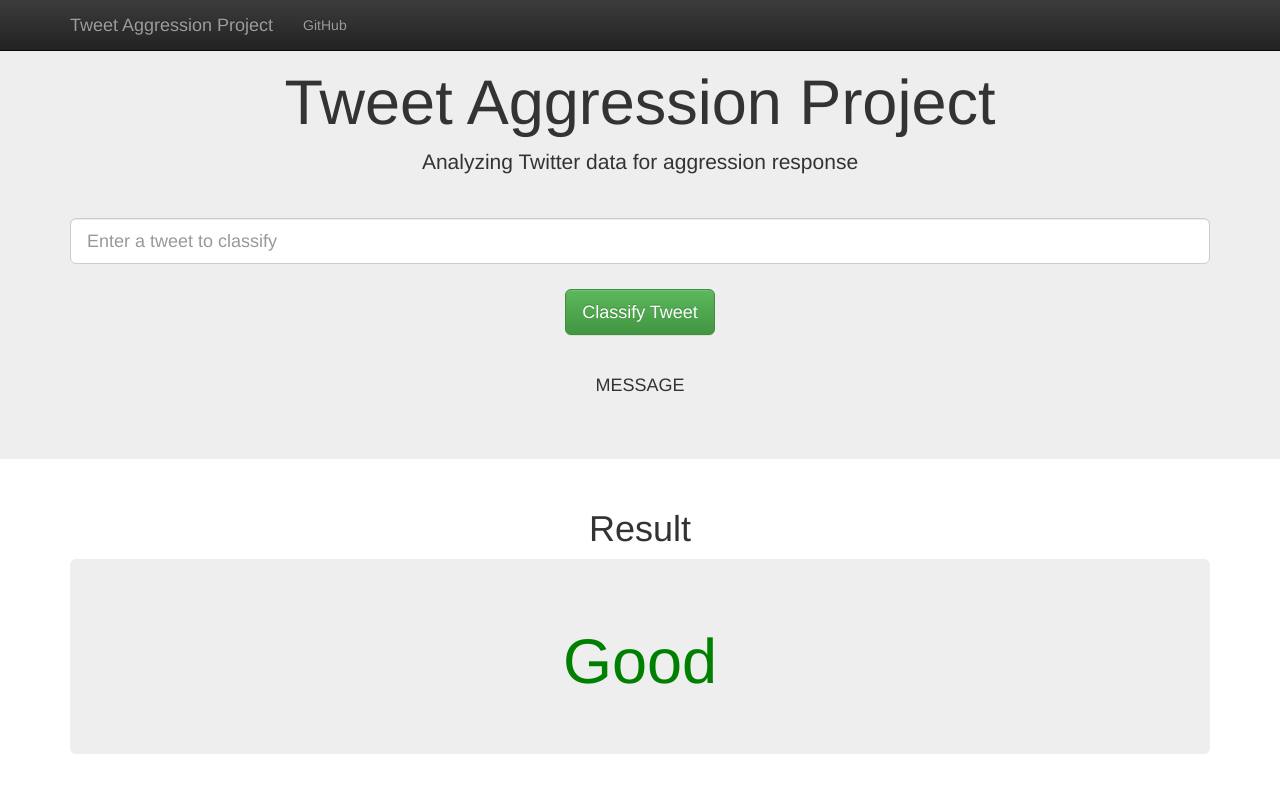
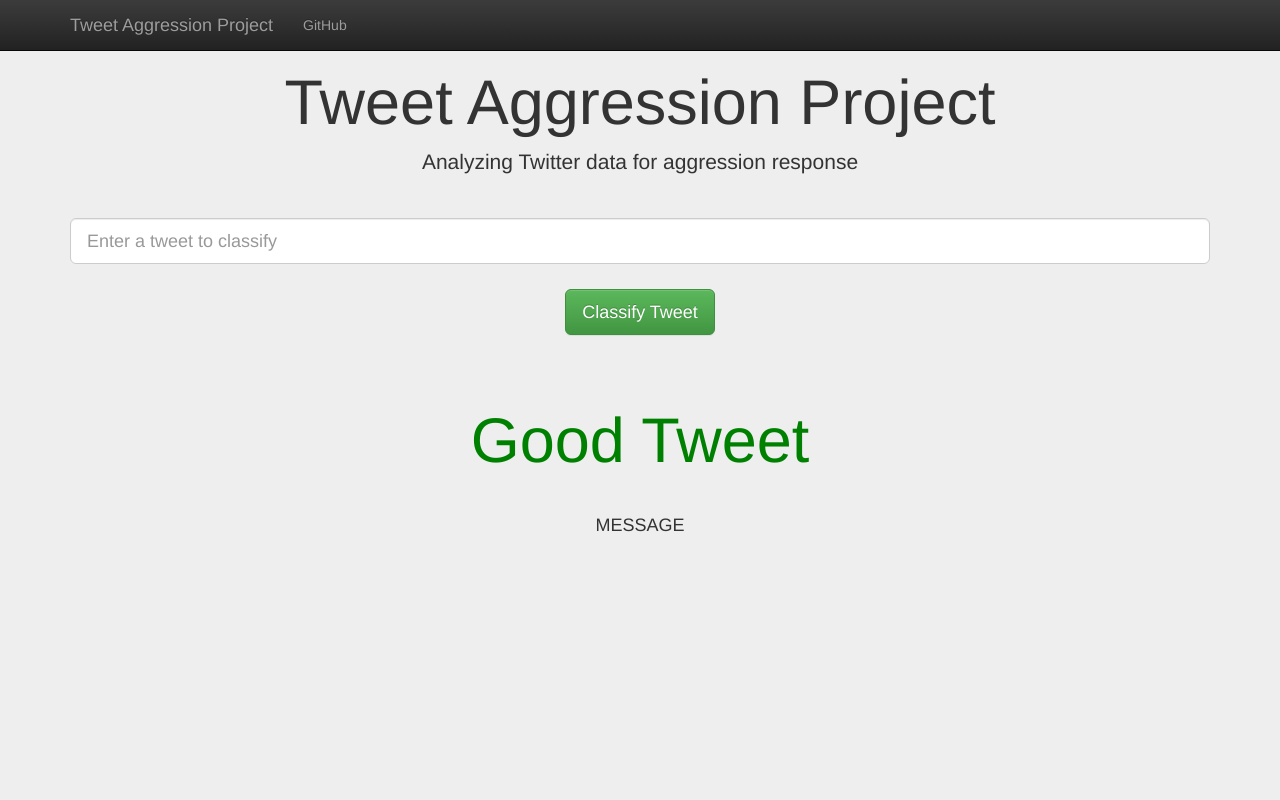
Before and after one commit to kevinlwebb/TwitterAggressionProject, a Flask app: template app/templates/go.html in a window 1280 px wide. Run offline with Flask 2, Linux system fonts and the light colour scheme; the template is opened without the code that fills it, so the values that code supplies are empty; parts of the project's set-up code (start-up, migrations or seed data) failed here and were passed over; some libraries are stand-ins or nearby versions.

Commit message:
added tweet example

```diff
--- a/app/templates/go.html
+++ b/app/templates/go.html
@@ -2,21 +2,15 @@
 {% block title %}Results{% endblock %}
 
 {% block message %}
-    <hr />
+    <hr>
+    {% if classification_result.result == '1' %}
+        <h1 class="text-center" style="color: red; padding: 30px;">Bad Tweet</h1>
+    {% else %}
+        <h1 class="text-center" style="color: green; padding: 30px;">Good Tweet</h1>
+    {% endif %}
     <h4 class="text-center">MESSAGE</h4>
     <p class="text-center"><i>{{query}}</i></p>
 {% endblock %}
 
 {% block content %}
-    <h1 class="text-center">Result</h1>
-    {% if classification_result.result == '1' %}
-        <div class="jumbotron">
-            <h1 class="text-center" style="color: red;">Bad</h1>
-        </div>
-    {% else %}
-        <div class="jumbotron">
-            <h1 class="text-center" style="color: green;">Good</h1>
-        </div>
-    {% endif %}
-
 {% endblock %}
--- a/app/templates/master.html
+++ b/app/templates/master.html
@@ -11,6 +11,9 @@
     <link rel="stylesheet" href="https://maxcdn.bootstrapcdn.com/bootstrap/3.3.7/css/bootstrap-theme.min.css" integrity="sha384-rHyoN1iRsVXV4nD0JutlnGaslCJuC7uwjduW9SVrLvRYooPp2bWYgmgJQIXwl/Sp" crossorigin="anonymous">
     <script src="https://ajax.googleapis.com/ajax/libs/jquery/3.3.1/jquery.min.js"></script>
     <script src="https://cdn.plot.ly/plotly-latest.min.js"></script>
+    <style>
+        body {background-color: #eee;}
+    </style>
 </head>
 
 <body>
@@ -51,17 +54,33 @@
     </div>
 </div>
 
-<div class="container">
-    {% block content %}
-        <div class="page-header">
-            <h1 class="text-center">Overview of Training Dataset</h1>
-        </div>
-    {% endblock %}
+{% block content %}
+<div class="container" style="background-color: white;">
+
+    <h1 class="text-center">Tweet Example</h1>
+
+    <blockquote class="twitter-tweet tw-align-center">
+        <p lang="en" dir="ltr">CRASS ALERT:<br><br>Alexandria Ocasio-Cortez can eat my asshole.</p>&mdash; HornsFan29 (@HornsFan29) <a href="https://twitter.com/HornsFan29/status/1252367185772638210?ref_src=twsrc%5Etfw">April 20, 2020</a>
+    </blockquote>
+    <script async src="https://platform.twitter.com/widgets.js" charset="utf-8"></script>
+
+    <h4 class="text-center" style="padding-top: 20px;">CLASSIFICATION</h4>
+    <h1 class="text-center" style="color: red; padding: 10px;">Bad Tweet</h1>
+
+</div>
+
+<br>
+
+<div class="container" style="background-color: white;">
+
+    <h1 class="text-center">Overview of Training Dataset</h1>
 
     {% for id in ids %}
         <div id="{{id}}"></div>
     {% endfor %}
+
 </div>
+{% endblock content %}
 
 <script type="text/javascript">
     const graphs = {{graphJSON | safe}};
```
